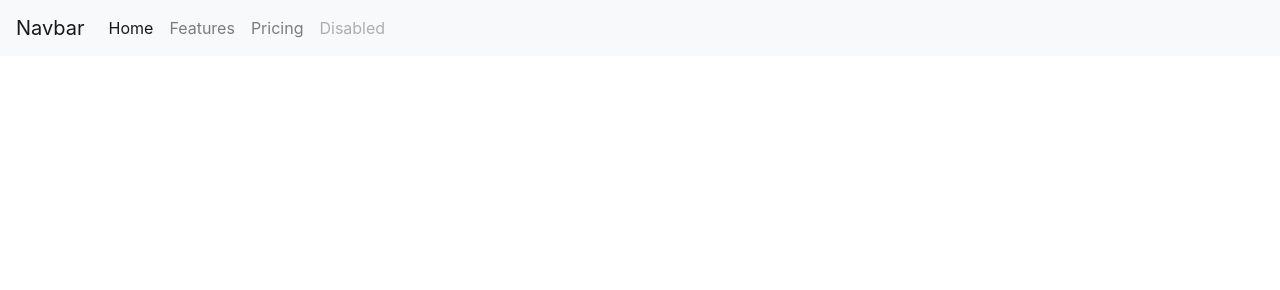
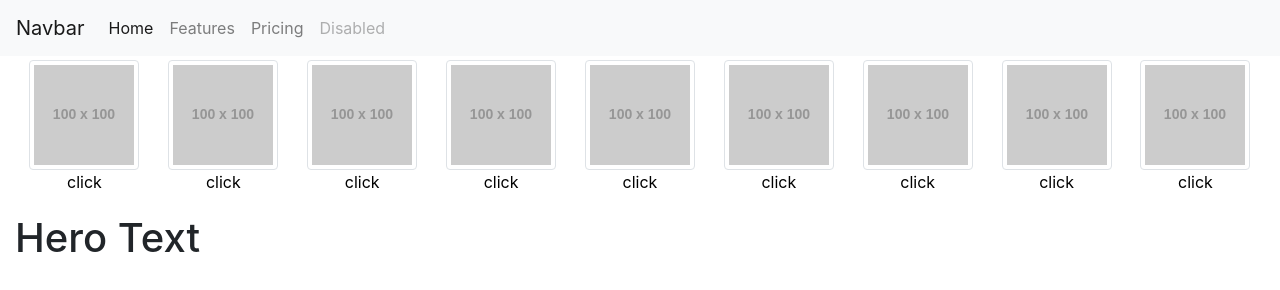
Before and after one commit to JoshuaStudebaker/john-deere-site-clone, a plain HTML site: page index.html in a window 1280 px wide. Drawn offline with nearby package versions, Linux system fonts and the light colour scheme; placeholder pictures from the web are drawn by us.

Commit message:
rough nav

```diff
--- a/index.html
+++ b/index.html
@@ -45,12 +45,45 @@
 
     </header>
     <main class="container-fluid">
+<div class="row text-m-center">
+<div class="col-12 d-md-flex justify-content-around">
+  <button class="border-0 p-1 bg-transparent">
+    <img src="//placehold.it/100x100" alt="..." class="img-thumbnail">
+    <p>click</p>
+  </button>
+  <button class="border-0 p-1 bg-transparent">
+    <img src="//placehold.it/100x100" alt="..." class="img-thumbnail">
+    <p>click</p>
+  </button><button class="border-0 p-1 bg-transparent">
+    <img src="//placehold.it/100x100" alt="..." class="img-thumbnail">
+    <p>click</p>
+  </button><button class="border-0 p-1 bg-transparent">
+    <img src="//placehold.it/100x100" alt="..." class="img-thumbnail">
+    <p>click</p>
+  </button><button class="border-0 p-1 bg-transparent">
+    <img src="//placehold.it/100x100" alt="..." class="img-thumbnail">
+    <p>click</p>
+  </button><button class="border-0 p-1 bg-transparent">
+    <img src="//placehold.it/100x100" alt="..." class="img-thumbnail">
+    <p>click</p>
+  </button><button class="border-0 p-1 bg-transparent">
+    <img src="//placehold.it/100x100" alt="..." class="img-thumbnail">
+    <p>click</p>
+  </button><button class="border-0 p-1 bg-transparent">
+    <img src="//placehold.it/100x100" alt="..." class="img-thumbnail">
+    <p>click</p>
+  </button><button class="border-0 p-1 bg-transparent">
+    <img src="//placehold.it/100x100" alt="..." class="img-thumbnail">
+    <p>click</p>
+  </button>
+
+</div>
+</div>
 <div class="row">
-<div class="col-3"></div>
-<div class="col-3"></div>
-<div class="col-3"></div>
+  <div class="col-12 bg-hero">
+    <h1>Hero Text</h1>
+  </div>
 </div>
-<div class="row"></div>
 <div class="row"></div>
 <div class="row"></div>
 <div class="row"></div>
--- a/styles.css
+++ b/styles.css
@@ -0,0 +1,6 @@
+.bg-herp {
+  background-image: url("./hero-image.jpg");
+  height: 30vh;
+  background-size: cover;
+  background-position: center center;
+}
```
Also changed, not shown: hero-image.jpg (added).
